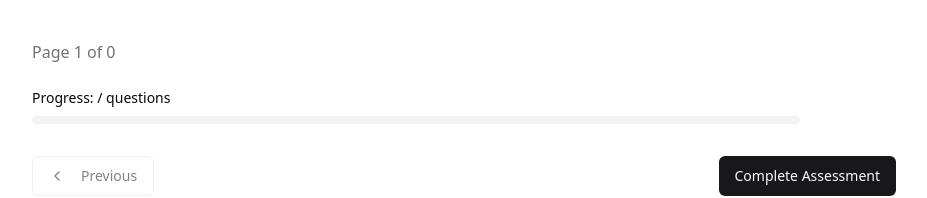
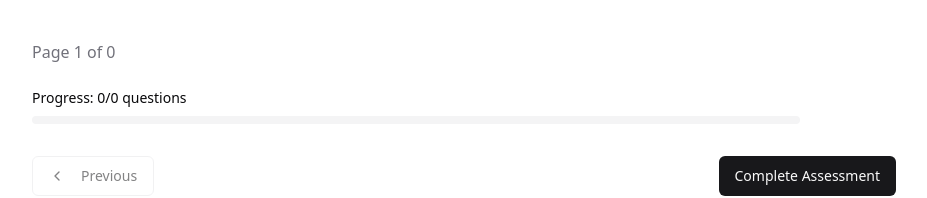
Before and after one commit to Ralphbenedict/skill-snapshot-community, a React (Vite) app: page /assessment/take/1 in a window 1280 px wide. Shown: the top 198 px of the page, without its empty margins (176-1103 px from the left). Built offline with nearby package versions, Linux system fonts and the light colour scheme.

Commit message:
Fix type error in AssessmentProgress
The AssessmentProgress component was receiving a `progress` prop, but its interface `AssessmentProgressProps` did not define it. This commit adds the `progress` prop to the `AssessmentProgressProps` interface to resolve the type error.

```diff
--- a/src/components/assessment/AssessmentProgress.tsx
+++ b/src/components/assessment/AssessmentProgress.tsx
@@ -7,14 +7,19 @@ interface AssessmentProgressProps {
   currentQuestion: number;
   totalQuestions: number;
   timeRemaining?: string;
+  progress?: number; // Add this new optional property
 }
 
 const AssessmentProgress: React.FC<AssessmentProgressProps> = ({
   currentQuestion,
   totalQuestions,
-  timeRemaining
+  timeRemaining,
+  progress: providedProgress
 }) => {
-  const progressPercentage = (currentQuestion / totalQuestions) * 100;
+  // Use provided progress if available, otherwise calculate it
+  const progressPercentage = providedProgress !== undefined
+    ? providedProgress
+    : (currentQuestion / totalQuestions) * 100;
 
   return (
     <div className="w-full max-w-3xl">
--- a/src/pages/TakeAssessment.tsx
+++ b/src/pages/TakeAssessment.tsx
@@ -313,7 +313,11 @@ const TakeAssessment = () => {
         </p>
       </div>
 
-      <AssessmentProgress progress={progress} />
+      <AssessmentProgress
+        currentQuestion={Object.keys(answers).length}
+        totalQuestions={questions.length}
+        progress={progress}
+      />
 
       <div className="my-8">
         <MultiQuestionDisplay
```
